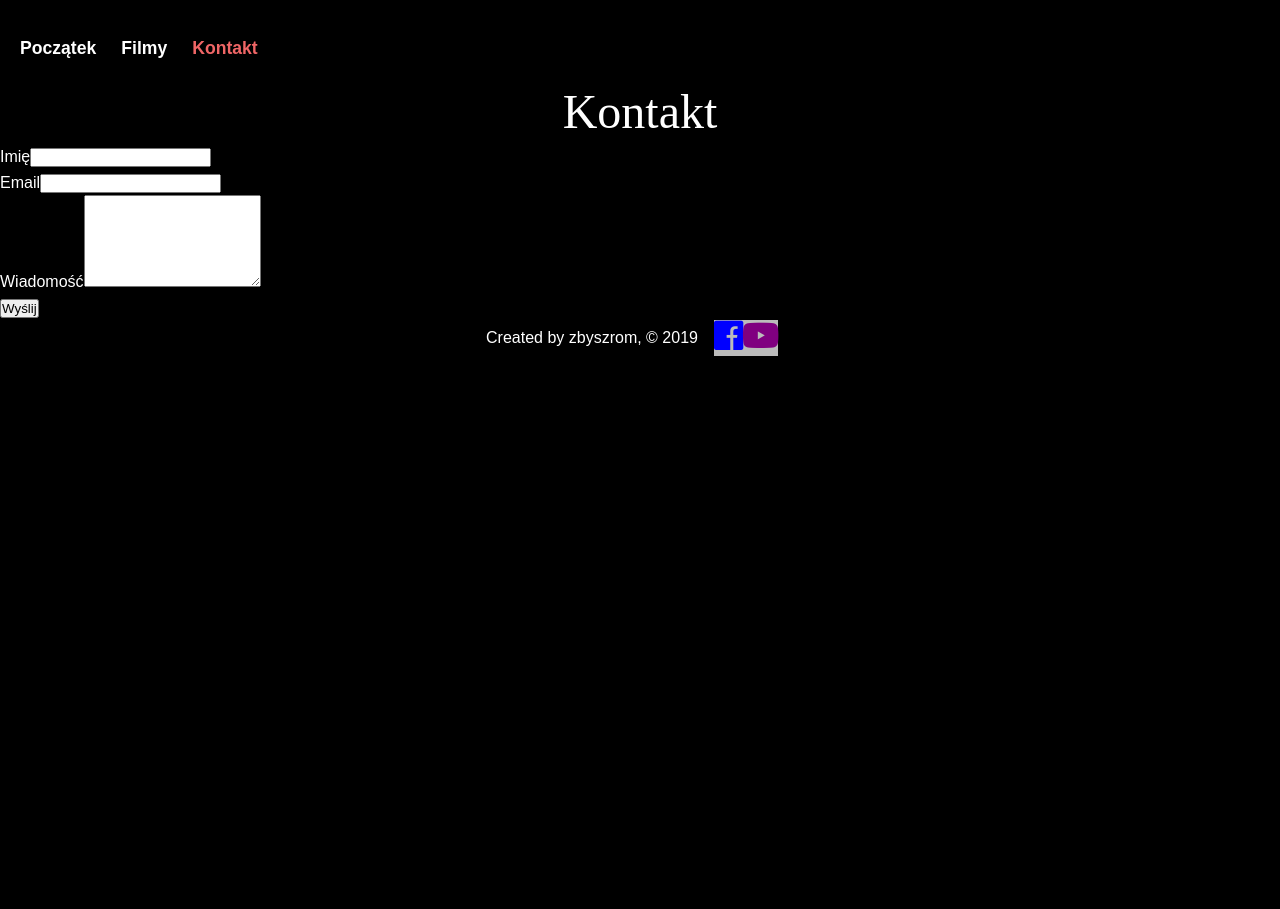
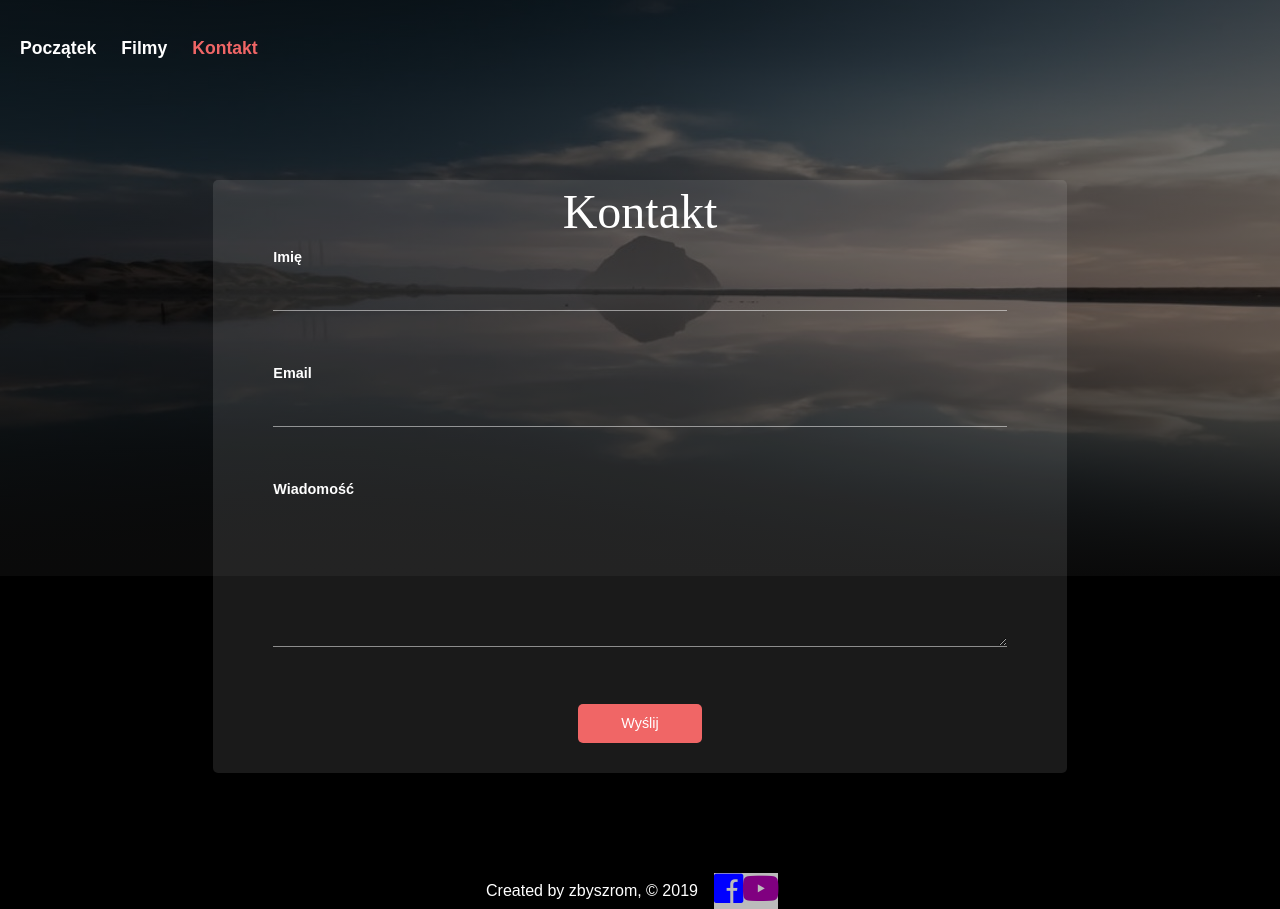
Before and after one commit to zbyszrom/video-basics4, a Gatsby site: page /contact in a window 1280 px wide. Before the commit the page ends 800 px from the top, so only its background shows below. Built offline with nearby package versions, Linux system fonts and the light colour scheme; Gatsby itself is replaced by a stand-in of ours.

Commit message:
global & styled components

```diff
--- a/src/pages/contact.js
+++ b/src/pages/contact.js
@@ -1,33 +1,71 @@
 import React from 'react';
 import Layout from '../components/layout'
+import styled from 'styled-components'
 
+const Contact = () => {
 
-const Contact = () => (
+    const Section = styled.div`
+    display: grid;
+    grid-template-columns: repeat(6, 1fr);
+    grid-template-rows: 6.25rem auto 6.25rem;
+    `
+    const Form = styled.div`
+    background-color: rgba(255,255,255,0.1);
+    border-radius: 5px;
+    grid-column-start: 2;
+    grid-column-end: span 4;
+    grid-row-start: 2;
+    display: flex;
+    flex-direction: column;
+    justify-content: center;
+    padding: 0 3.75rem;
+    margin: 3.75x 0;
+    h1 {
+        text-align: center;
+    }
+    `
+    const Field = styled.div`
+    margin-bottom: 3.1rem;
+    Field:focus{
+        border-bottom: 1px solid #F06666;
+    }`
 
+    const  Submit = styled.div`
+    text-align: center;
+    padding: 0;
+    margin: 1.9rem 0;
+    `
+
+    return(
     <Layout>
+        <div className ='hero-head' />
+        <Section>
+        <Form>
          <h1>Kontakt</h1>
          <div >
                     <form method='post' name='contact' action='/thanks' data-netlify='true'>
                     <input type="hidden" name="form-name" value="contact" />
 
-                    <div >
+                    <Field>
                         <label>Imię</label>
                         <input type='text' name='name' />
-                    </div>
-                    <div >
+                    </Field>
+                    <Field>
                         <label>Email</label>
                         <input type='text' name='email' />
-                    </div>
-                    <div >
+                    </Field>
+                    <Field >
                         <label>Wiadomość</label>
                         <textarea name='message' rows='6'></textarea>
-                    </div>
-                    <div >
+                    </Field>
+                    <Submit>
                     <button type='submit' >Wyślij</button>
-                    </div>
+                    </Submit>
                     </form>
         </div>
+        </Form>
+        </Section>
     </Layout>
-)
+)}
 
 export default Contact
--- a/src/styles/global.scss
+++ b/src/styles/global.scss
@@ -4,6 +4,7 @@
     margin: 0;
     padding: 0;
   }
+  // BASIC SELECTORS -----------------------
 body {
     font-family: Muli,sans-serif;
     line-height: 1.6;
@@ -43,13 +44,73 @@ a {
     font-weight: 600;
     color: white;
 }
+
+ // FORM ------------------------
+
+label {
+  font-family: Muli,sans-serif;
+  font-size: .9rem;
+  line-height: 1.5rem;
+  font-weight: 700;
+  transition: all 0.3s ease 0s;
+};
+input {
+  height: 2.5rem;
+width: 100%;
+outline: none;
+border: none;
+background-color: transparent;
+border-bottom: 1px solid rgba(255,255,255,0.5);
+transition: all 0.3s ease 0s;
+font-size: .9rem;
+line-height: 1.5rem;
+font-weight: 300;
+&_hidden {
+  display: none
+}
+&:focus{
+  border-bottom: 1px solid #F06666;
+}
+}
+
+textarea {
+  width: 100%;
+  outline: none;
+  border: none;
+  background-color: transparent;
+  border-bottom: 1px solid rgba(255,255,255,0.5);
+  transition: all 0.3s ease 0s;
+  line-height: 1.5rem;
+  font-weight: 300;
+  &:focus{
+      border-bottom: 1px solid #F06666;
+  }
+}
+button {
+  width: 7.75rem;
+  height: 2.4rem;
+  border-radius: 5px;
+  background-color: #f06666;
+  color: #fff;
+  border: none;
+  font-family: Muli,sans-serif;
+  font-size: .9rem;
+  font-weight: 300;
+  transition: all 0.3s ease 0s;
+  cursor: pointer;
+  &:hover {
+      filter: brightness(90%)
+    }
+}
+// FOOTER -------------------------------
+
 footer {
  display: flex;
  align-items: center;
  justify-content: center;
 }
 
-
+// Utilities --------------------------
 
 .link {
     font-size: .9rem;
@@ -91,8 +152,9 @@ footer {
   position: absolute;
   top: 0;
   left: 0;
+}
 
-}
+// MEDIA QUERIES -------------------------
 
 @media screen and (max-width: 500px) {
     body {
--- a/src/styles/pagination.scss
+++ b/src/styles/pagination.scss
@@ -0,0 +1,44 @@
+
+.pagination {
+    display: flex;
+    padding: 0 10%;
+    margin: 1rem 0 3rem 0;
+    justify-content: center;
+}
+.item {
+    align-self: center;
+    margin: 0 1.9rem;
+}
+
+.back {
+    height: .9rem; width: .9rem;
+    border: 1px solid #fff;
+    opacity: 0.5;
+    border-width: 2px 2px 0 0;
+    transform: rotate(225deg);
+    transition: all .3s ease;
+    &:hover {
+        height: 1rem; width: 1rem;
+        border: 1px solid #f06666;
+        opacity: 1.0;
+        border-width: 2px 2px 0 0;
+        transform: rotate(225deg);
+        transition: all .3s ease;
+    }
+}
+.next {
+    height: 1rem; width: 1rem;
+    border: 1px solid #fff;
+    opacity: 0.5;
+    border-width: 2px 2px 0 0;
+    transform: rotate(45deg);
+    transition: all .3s ease;
+    &:hover {
+        height: 1rem; width: 1rem;
+        border: 1px solid #f06666;
+        opacity: 1.0;
+        border-width: 2px 2px 0 0;
+        transform: rotate(45deg);
+        transition: all .3s ease;
+    }
+}
```
Also changed, not shown: src/templates/videos_archive.js (+5 -5 lines).
